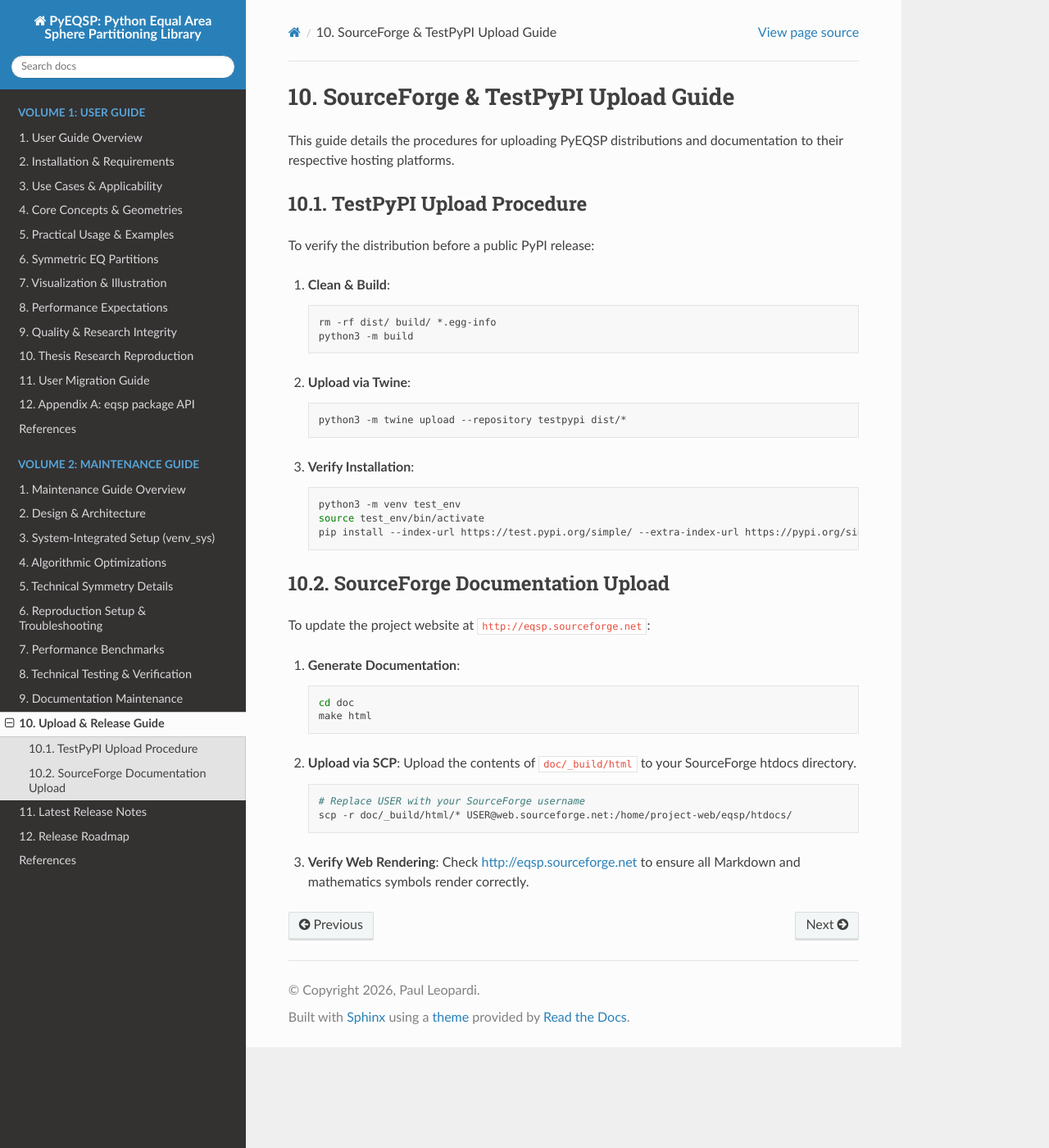
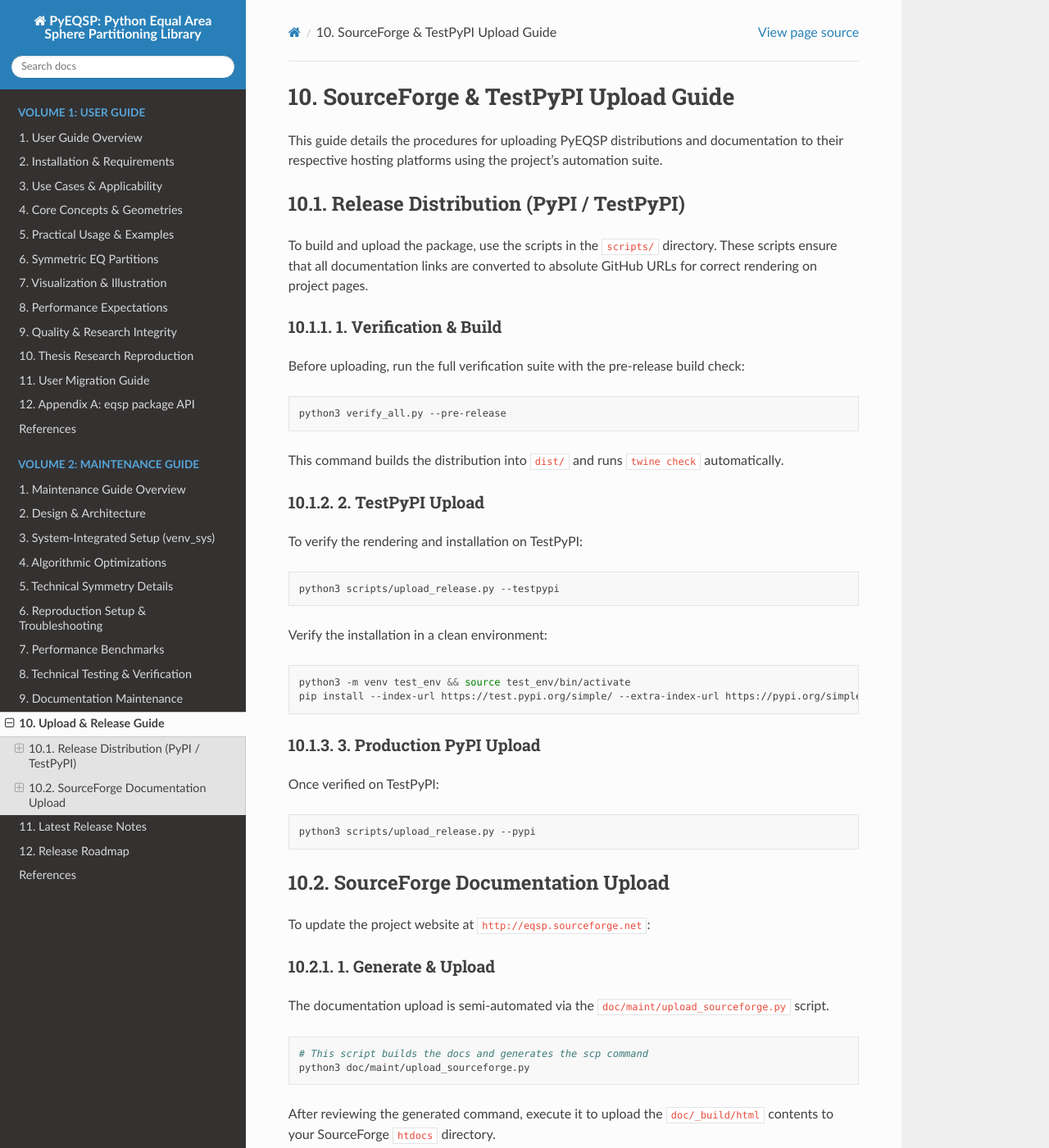
Before and after one commit to penguian/eqsp, a Sphinx documentation site: the page built from doc/internal/upload_guide.md, in a window 1280 px wide and 1400 px high. Shown: the whole window at 82% size. Built offline with Sphinx 7.4.7 and the Read the Docs theme 3.1.0, drawn with Linux system fonts in a browser that asks for light colours; some of the changed text lies outside the part shown.

Commit message:
Update doc to describe all maintenance scripts

````diff
--- a/doc/internal/upload_guide.md
+++ b/doc/internal/upload_guide.md
@@ -1,45 +1,46 @@
 # SourceForge & TestPyPI Upload Guide
 
-This guide details the procedures for uploading PyEQSP distributions and documentation to their respective hosting platforms.
+This guide details the procedures for uploading PyEQSP distributions and documentation to their respective hosting platforms using the project's automation suite.
 
-## TestPyPI Upload Procedure
+## Release Distribution (PyPI / TestPyPI)
 
-To verify the distribution before a public PyPI release:
+To build and upload the package, use the scripts in the `scripts/` directory. These scripts ensure that all documentation links are converted to absolute GitHub URLs for correct rendering on project pages.
 
-1. **Clean & Build**:
-   ```bash
-   rm -rf dist/ build/ *.egg-info
-   python3 -m build
-   ```
+### 1. Verification & Build
+Before uploading, run the full verification suite with the pre-release build check:
+```bash
+python3 verify_all.py --pre-release
+```
+This command builds the distribution into `dist/` and runs `twine check` automatically.
 
-2. **Upload via Twine**:
-   ```bash
-   python3 -m twine upload --repository testpypi dist/*
-   ```
+### 2. TestPyPI Upload
+To verify the rendering and installation on TestPyPI:
+```bash
+python3 scripts/upload_release.py --testpypi
+```
+Verify the installation in a clean environment:
+```bash
+python3 -m venv test_env && source test_env/bin/activate
+pip install --index-url https://test.pypi.org/simple/ --extra-index-url https://pypi.org/simple pyeqsp
+```
 
-3. **Verify Installation**:
-   ```bash
-   python3 -m venv test_env
-   source test_env/bin/activate
-   pip install --index-url https://test.pypi.org/simple/ --extra-index-url https://pypi.org/simple pyeqsp
-   ```
+### 3. Production PyPI Upload
+Once verified on TestPyPI:
+```bash
+python3 scripts/upload_release.py --pypi
+```
 
 ## SourceForge Documentation Upload
 
 To update the project website at `http://eqsp.sourceforge.net`:
 
-1. **Generate Documentation**:
-   ```bash
-   cd doc
-   make html
-   ```
+### 1. Generate & Upload
+The documentation upload is semi-automated via the `doc/maint/upload_sourceforge.py` script.
+```bash
+# This script builds the docs and generates the scp command
+python3 doc/maint/upload_sourceforge.py
+```
+After reviewing the generated command, execute it to upload the `doc/_build/html` contents to your SourceForge `htdocs` directory.
 
-2. **Upload via SCP**:
-   Upload the contents of `doc/_build/html` to your SourceForge htdocs directory.
-   ```bash
-   # Replace USER with your SourceForge username
-   scp -r doc/_build/html/* USER@web.sourceforge.net:/home/project-web/eqsp/htdocs/
-   ```
-
-3. **Verify Web Rendering**:
-   Check [http://eqsp.sourceforge.net](http://eqsp.sourceforge.net) to ensure all Markdown and mathematics symbols render correctly.
+### 2. Verify Web Rendering
+Check [http://eqsp.sourceforge.net](http://eqsp.sourceforge.net) to ensure all Markdown, mathematics symbols, and navigation elements render correctly.
````
Also changed, not shown: CHANGELOG.md (+8 -2 lines), CONTRIBUTING.md (+4 -4 lines), INSTALL.md (+1 -1 lines), README.md (+1 -1 lines), doc/documentation_maintenance.md (+1 -0 lines), doc/internal/release_roadmap.md (+3 -3 lines), doc/maintenance_guide.md (+24 -5 lines).
